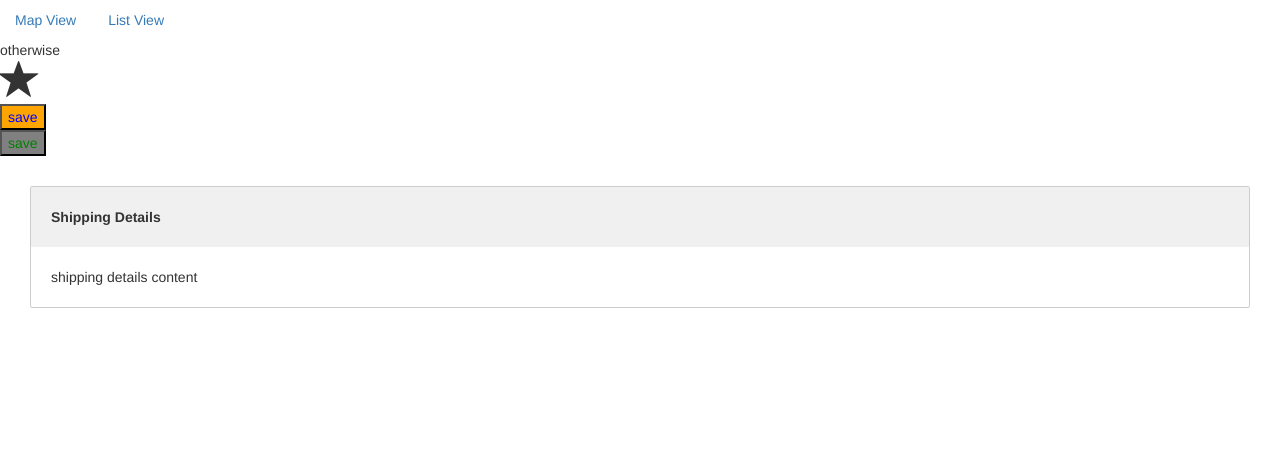
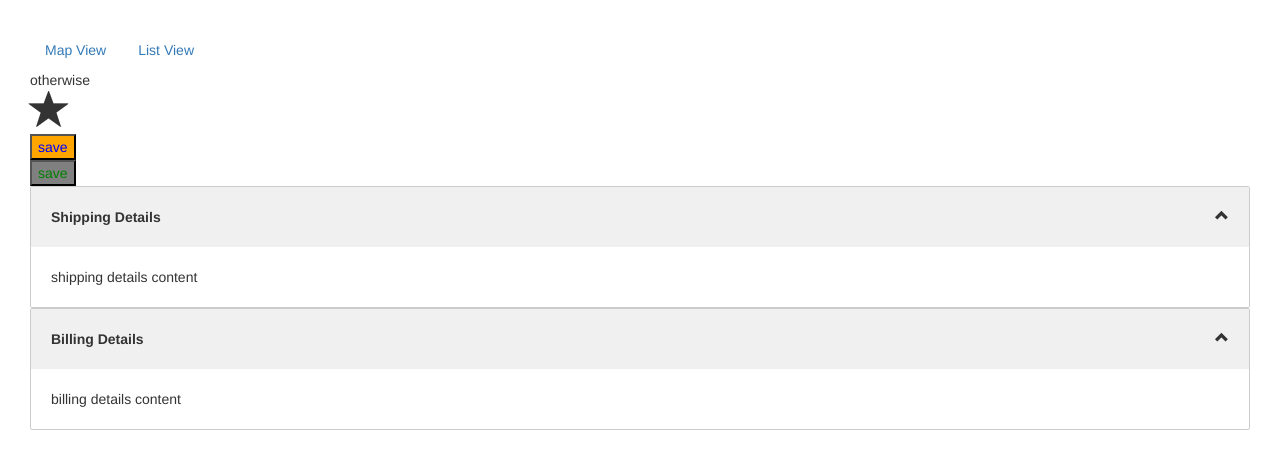
Before and after one commit to deepa-nallavally/deepa, an Angular app: page / in a window 1280 px wide. Shown: the top 468 px of the page. Built offline with nearby package versions, Linux system fonts and the light colour scheme; some icons are missing.

Commit message:
modified

```diff
--- a/src/app/ass/ass.component.html
+++ b/src/app/ass/ass.component.html
@@ -18,6 +18,8 @@
 }"
 >
 save </button>
-<app-ex [title]="title">
+<app-ex title="Shipping Details">
     shipping details content
+</app-ex><app-ex title="Billing Details">
+    billing details content
 </app-ex>
--- a/src/app/ass/ass.component.ts
+++ b/src/app/ass/ass.component.ts
@@ -8,8 +8,6 @@ import { Component, OnInit } from '@angular/core';
 export class AssComponent implements OnInit {
   isSelected=true;
   canSave=false;
-  title="Shipping Details";
-
 
   constructor() { }
 
--- a/src/app/ex/ex.component.html
+++ b/src/app/ex/ex.component.html
@@ -6,7 +6,7 @@
     <span class="glyphicon"
     [ngClass]="{
         'glyphicon-chevron-up':isExpanded,
-        'glyphicon-chevron-up':!isExpanded
+        'glyphicon-chevron-down':!isExpanded
     }"></span>
 </div>
     <div *ngIf="isExpanded" class="body">
--- a/src/app/ex/ex.component.scss
+++ b/src/app/ex/ex.component.scss
@@ -1,7 +1,6 @@
 .shipping{
     border: 1px solid #ccc;
     border-radius: 2px;
-    margin:30px;
 }
 .heading{
     font-weight: bold;
--- a/src/app/ex/ex.component.ts
+++ b/src/app/ex/ex.component.ts
@@ -7,6 +7,7 @@ import { Component, OnInit ,Input} from '@angular/core';
 })
 export class ExComponent implements OnInit {
 @Input() title:string;
+
 
 isExpanded=true;
 
--- a/src/styles.scss
+++ b/src/styles.scss
@@ -1 +1,4 @@
 /* You can add global styles to this file, and also import other style files */
+body{
+     margin:30px;
+}
```
